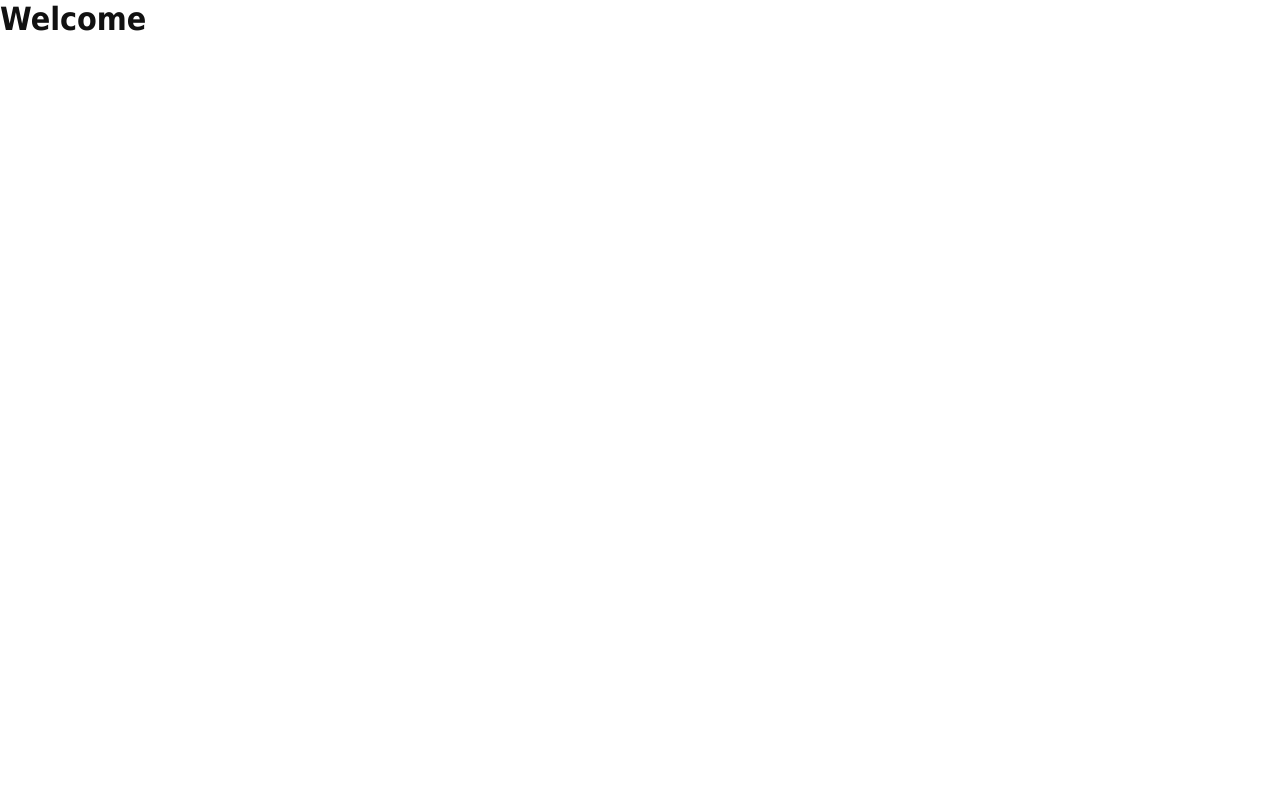
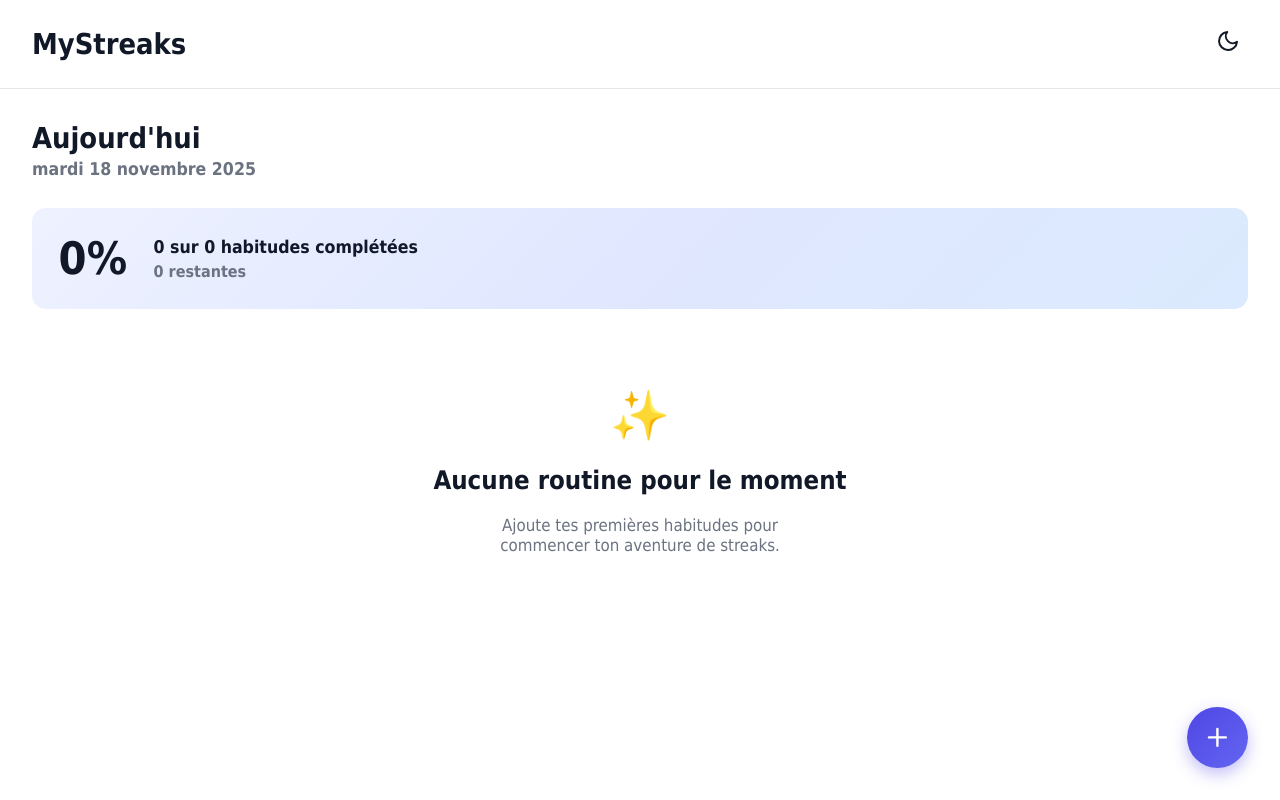
Before and after one commit to eren-the-coder/mystreaks, a React (Vite) app: page / in a window 1280 px wide. Built offline with nearby package versions, Linux system fonts and the light colour scheme.

Commit message:
feat: add Home page

```diff
--- a/src/App.tsx
+++ b/src/App.tsx
@@ -1,11 +1,13 @@
-
 import React from 'react';
+import { Home } from './ui/pages/Home/Home.tsx';
+import { RoutineProvider } from './context/RoutineContext.tsx'
 
 const App: React.FC = () => {
+
   return (
-    <div>
-      <h1>Welcome</h1>
-    </div>
+    <RoutineProvider>
+      <Home />
+    </RoutineProvider>
   );
 };
 
--- /dev/null
+++ b/src/ui/pages/Home/Home.tsx
@@ -0,0 +1,29 @@
+import type { Routine } from "../../../domain/models/Routine";
+import { HomeHeader } from "../../components/headers/HomeHeader/HomeHeader";
+import { RoutineList } from "../../components/Routine/RoutineList/RoutineList";
+import { RoutineStats } from "../../components/Routine/RoutineStats/RoutineStats";
+import { FabAddRoutine } from "../../components/FabAddRoutine/FabAddRoutine";
+import { EditRoutineModal } from "../../components/feedback/Modals/EditRoutineModal/EditRoutineModal";
+import { useRoutines } from "../../../context/RoutineContext";
+import { useModal } from "../../hooks/useModal";
+
+export const Home = () => {
+  const { isOpen, closeModal, openModal } = useModal();
+  const { addRoutine } = useRoutines();
+
+  return (
+    <div>
+      <HomeHeader />
+      <RoutineStats />
+      <RoutineList />
+      <FabAddRoutine onPress={openModal} />
+      <EditRoutineModal
+        modalIsOpen={isOpen}
+        closeModal={closeModal}
+        onSubmit={(routine: Routine) => {
+          addRoutine(routine);
+        }}
+      />
+    </div>
+  )
+}
```
